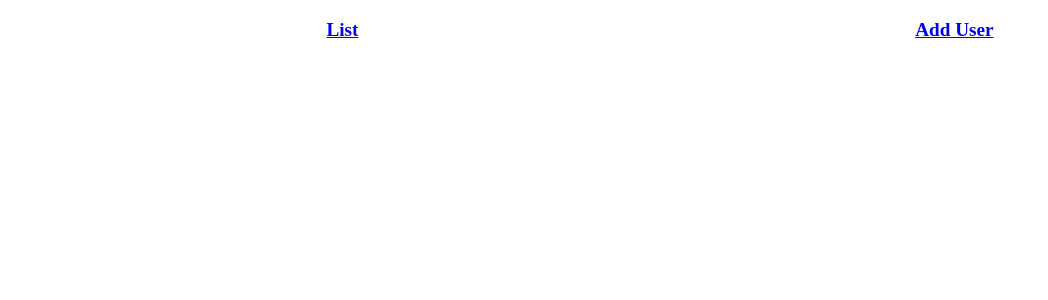
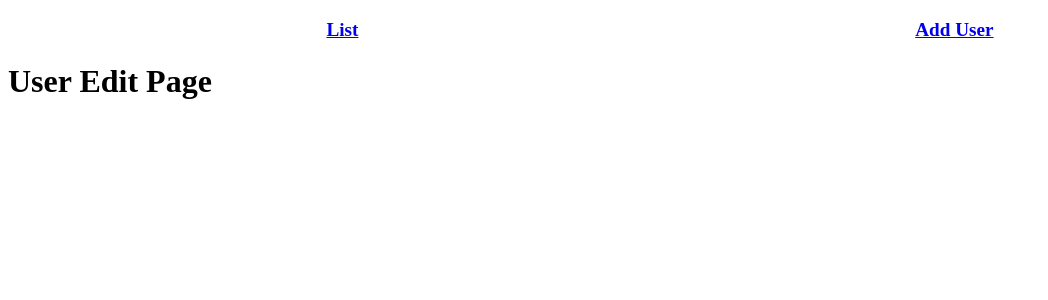
Before and after one commit to muskan-chouhan/react, a React (Vite) app in the folder 63-route-users-ui/: page /edit/1 in a window 1280 px wide. Before the commit this address had no page. Shown: the top 300 px of the page, without its empty margins (0-1048 px from the left). Built offline with nearby package versions, Linux system fonts and the light colour scheme.

Commit message:
create dynamic route for user edit page

```diff
--- a/63-route-users-ui/src/App.jsx
+++ b/63-route-users-ui/src/App.jsx
@@ -1,6 +1,7 @@
 import { NavLink, Route, Routes } from "react-router"
 import UserList from "./UserList"
 import UserAdd from "./UserAdd"
+import UserEdit from "./UserEdit"
 function App() {
 
   return (
@@ -18,6 +19,7 @@ function App() {
     <Routes>
       <Route path="/" element={<UserList/>}/>
       <Route path="/add" element={<UserAdd/>}/>
+      <Route path="/edit/:id" element={<UserEdit/>}/>
     </Routes>
 
     </>
--- /dev/null
+++ b/63-route-users-ui/src/UserEdit.jsx
@@ -0,0 +1,8 @@
+function UserEdit(){
+    return(
+        <div>
+            <h1>User Edit Page</h1>
+        </div>
+    )
+}
+export default UserEdit;
```
